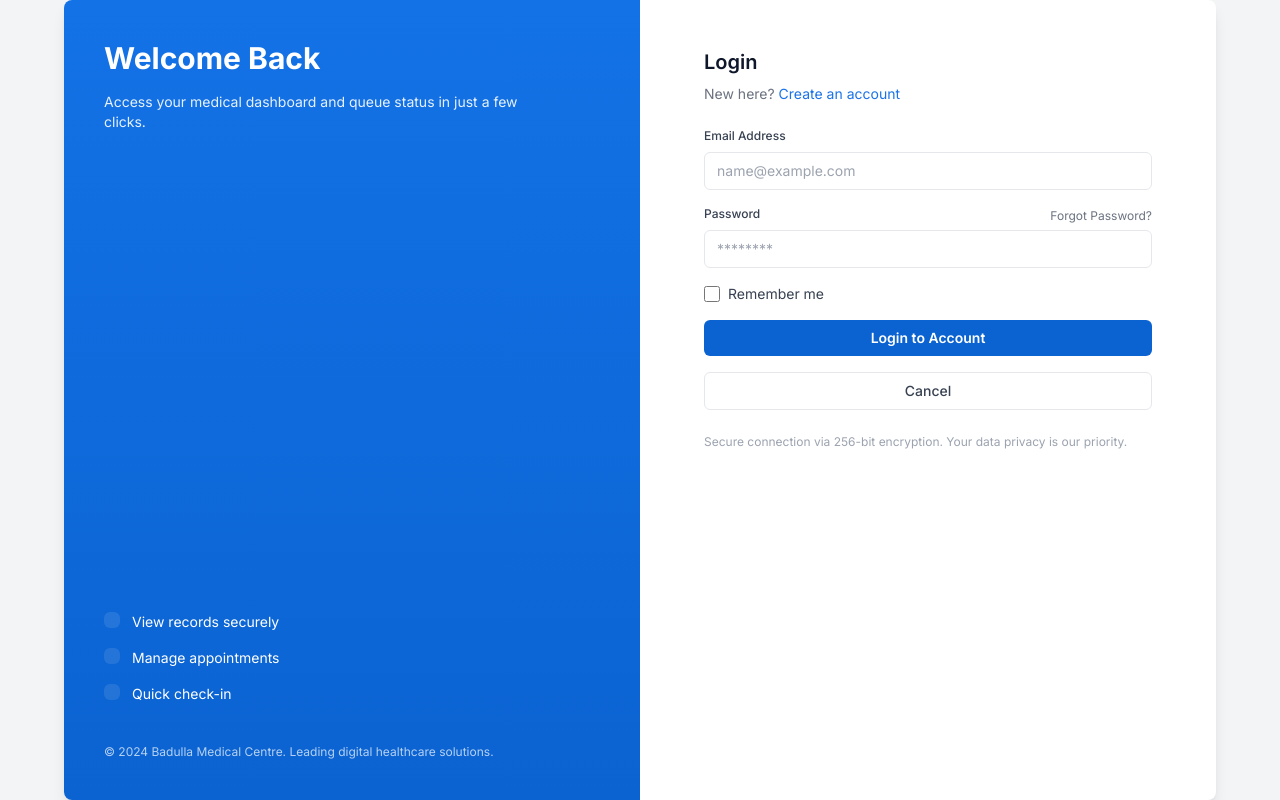
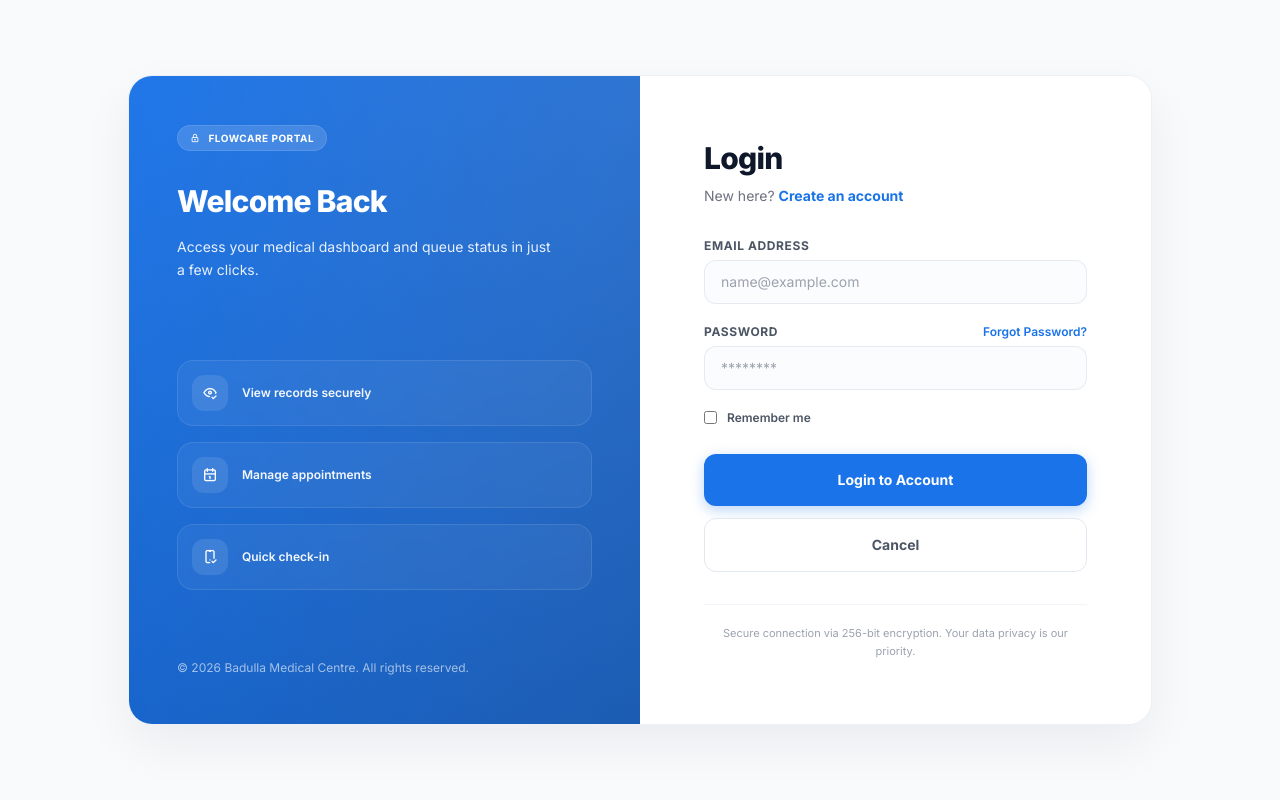
Before and after one commit to SajithNuski/Flowcare-clinic-management-system, a React (Vite) app in the folder frontend/: page /login in a window 1280 px wide. Built offline with nearby package versions, Linux system fonts and the light colour scheme; no server answers.

Commit message:
rebuild the login and register pages according to SKILL.md

```diff
--- a/frontend/src/pages/LoginPage.jsx
+++ b/frontend/src/pages/LoginPage.jsx
@@ -55,67 +55,81 @@ function LoginPage() {
   }
 
   return (
-    <div className="min-h-screen bg-[#F3F4F6]">
-      <div className="mx-auto flex min-h-screen max-w-6xl overflow-hidden rounded-lg bg-white shadow-lg">
-        {/* Left hero panel */}
-        <div className="hidden w-1/2 flex-col gap-6 bg-gradient-to-b from-[#1372E6] to-[#0B63D1] p-10 text-white sm:flex">
-          <div>
-            <h2 className="text-3xl font-bold">Welcome Back</h2>
-            <p className="mt-4 max-w-md text-sm text-white/90">
+    <div className="min-h-screen bg-[#F8FAFC] flex items-center justify-center p-4 sm:p-6 lg:p-8">
+      <div className="mx-auto flex w-full max-w-5xl overflow-hidden rounded-[24px] bg-white border border-slate-200/60 shadow-[0_20px_50px_rgba(15,23,42,0.06)] min-h-[600px]">
+
+        {/* Left Hero Panel */}
+        <div className="relative hidden w-1/2 flex-col justify-between bg-gradient-to-br from-[#1A73E8] to-[#1557B0] p-12 text-white sm:flex overflow-hidden">
+          {/* Subtle grid backdrop pattern */}
+          <div className="absolute inset-0 bg-[radial-gradient(ellipse_at_top_right,_var(--tw-gradient-stops))] from-white/10 to-transparent pointer-events-none" />
+
+          <div className="relative z-10">
+            <div className="inline-flex items-center gap-2 rounded-full bg-white/15 px-3 py-1 text-[10px] font-bold uppercase tracking-wider text-white border border-white/10 mb-8 backdrop-blur-sm">
+              <i className="ti ti-lock" /> FlowCare Portal
+            </div>
+            <h2 className="text-3xl font-extrabold tracking-tight text-white leading-tight font-sans">
+              Welcome Back
+            </h2>
+            <p className="mt-4 max-w-sm text-sm text-[#E8F0FE] leading-relaxed">
               Access your medical dashboard and queue status in just a few
               clicks.
             </p>
           </div>
 
-          <div className="mt-auto space-y-4">
-            <div className="flex items-start gap-3">
-              <div className="rounded-md bg-white/10 p-2 text-white" />
-              <div className="text-sm">View records securely</div>
+          <div className="relative z-10 space-y-4 my-auto pt-8">
+            <div className="flex items-center gap-3.5 bg-white/5 border border-white/10 rounded-2xl p-3.5 backdrop-blur-sm">
+              <div className="flex h-9 w-9 shrink-0 items-center justify-center rounded-xl bg-white/10 text-white">
+                <i className="ti ti-eye-check text-base" />
               </div>
-            <div className="flex items-start gap-3">
-              <div className="rounded-md bg-white/10 p-2 text-white" />
-              <div className="text-sm">Manage appointments</div>
+              <div className="text-xs font-semibold text-white/95">View records securely</div>
             </div>
-            <div className="flex items-start gap-3">
-              <div className="rounded-md bg-white/10 p-2 text-white" />
-              <div className="text-sm">Quick check-in</div>
+            <div className="flex items-center gap-3.5 bg-white/5 border border-white/10 rounded-2xl p-3.5 backdrop-blur-sm">
+              <div className="flex h-9 w-9 shrink-0 items-center justify-center rounded-xl bg-white/10 text-white">
+                <i className="ti ti-calendar text-base" />
               </div>
-
-            <div className="pt-6 text-xs text-white/70">
-              © 2024 Badulla Medical Centre. Leading digital healthcare
-              solutions.
+              <div className="text-xs font-semibold text-white/95">Manage appointments</div>
             </div>
+            <div className="flex items-center gap-3.5 bg-white/5 border border-white/10 rounded-2xl p-3.5 backdrop-blur-sm">
+              <div className="flex h-9 w-9 shrink-0 items-center justify-center rounded-xl bg-white/10 text-white">
+                <i className="ti ti-device-mobile-check text-base" />
+              </div>
+              <div className="text-xs font-semibold text-white/95">Quick check-in</div>
             </div>
           </div>
 
-        {/* Right form panel */}
-        <div className="w-full sm:w-1/2 p-8 sm:p-12">
-          <div className="mx-auto max-w-md">
-            <h3 className="text-xl font-semibold text-[#0F172A]">
+          <div className="relative z-10 text-xs text-white/60 pt-6">
+            &copy; {new Date().getFullYear()} Badulla Medical Centre. All rights reserved.
+          </div>
+        </div>
+
+        {/* Right Form Panel */}
+        <div className="w-full sm:w-1/2 p-8 sm:p-12 lg:p-16 flex items-center bg-white">
+          <div className="w-full max-w-md mx-auto">
+            <h3 className="text-3xl font-extrabold text-[#0F172A] tracking-tight">
               Login
             </h3>
-            <div className="mt-2 text-sm text-[#6B7280]">
+            <div className="mt-2.5 text-sm text-[#6B7280]">
               New here?{" "}
-              <Link to="/register" className="text-[#1A73E8]">
+              <Link to="/register" className="font-bold text-[#1A73E8] hover:text-[#1557B0] transition-colors">
                 Create an account
               </Link>
             </div>
 
-            <form onSubmit={handleSubmit} className="mt-6 space-y-4">
+            <form onSubmit={handleSubmit} className="mt-8 space-y-5">
               {success && (
-                <div className="rounded-md bg-emerald-50 border border-emerald-200 px-3 py-2 text-sm text-emerald-800">
+                <div className="rounded-xl bg-[#EAFAF1] border border-[#2ECC71]/25 px-4 py-3 text-xs font-semibold text-[#16A34A]">
                   {success}
                 </div>
               )}
 
               {error && (
-                <div className="rounded-md bg-red-50 px-3 py-2 text-sm text-red-700">
+                <div className="rounded-xl bg-[#FEE2E2] border border-[#DC2626]/20 px-4 py-3 text-xs font-semibold text-[#DC2626]">
                   {error}
                 </div>
               )}
 
               <div>
-                <label className="mb-1 block text-xs font-medium text-[#374151]">
+                <label className="mb-1.5 block text-xs font-bold text-[#4B5563] uppercase tracking-wider">
                   Email Address
                 </label>
                 <input
@@ -124,16 +138,16 @@ function LoginPage() {
                   value={identifier}
                   onChange={(e) => setIdentifier(e.target.value)}
                   placeholder="name@example.com"
-                  className="mt-1 w-full rounded-md border border-[#E5E7EB] px-3 py-2 text-sm focus:border-[#1A73E8] focus:outline-none"
+                  className="h-11 w-full rounded-xl border border-slate-200/80 bg-slate-50/50 px-4 text-sm outline-none transition-all focus:border-[#1A73E8] focus:bg-white focus:ring-2 focus:ring-[#1A73E8]/10"
                 />
               </div>
 
               <div>
-                <div className="flex items-center justify-between">
-                  <label className="mb-1 block text-xs font-medium text-[#374151]">
+                <div className="flex items-center justify-between mb-1.5">
+                  <label className="block text-xs font-bold text-[#4B5563] uppercase tracking-wider">
                     Password
                   </label>
-                  <a className="text-xs text-[#6B7280] hover:underline">
+                  <a className="text-xs font-semibold text-[#1A73E8] hover:text-[#1557B0] cursor-pointer hover:underline">
                     Forgot Password?
                   </a>
                 </div>
@@ -143,24 +157,25 @@ function LoginPage() {
                   value={password}
                   onChange={(e) => setPassword(e.target.value)}
                   placeholder="********"
-                  className="mt-1 w-full rounded-md border border-[#E5E7EB] px-3 py-2 text-sm focus:border-[#1A73E8] focus:outline-none"
+                  className="h-11 w-full rounded-xl border border-slate-200/80 bg-slate-50/50 px-4 text-sm outline-none transition-all focus:border-[#1A73E8] focus:bg-white focus:ring-2 focus:ring-[#1A73E8]/10"
                 />
               </div>
 
               <div className="flex items-center gap-3">
-                <label className="inline-flex items-center gap-2 text-sm text-[#374151]">
+                <label className="inline-flex items-center gap-2.5 text-xs font-semibold text-[#4B5563] cursor-pointer select-none">
                   <input
                     type="checkbox"
-                    className="h-4 w-4 rounded border-[#E5E7EB]"
-                  />{" "}
+                    className="h-4.5 w-4.5 rounded border-slate-300 text-[#1A73E8] focus:ring-[#1A73E8]/20 transition-all cursor-pointer"
+                  />
                   Remember me
                 </label>
               </div>
 
+              <div className="space-y-3 pt-2">
                 <button
                   type="submit"
                   disabled={loading}
-                className="mt-2 w-full rounded-md bg-[#0B63D1] px-4 py-2 text-sm font-semibold text-white disabled:opacity-60"
+                  className="cursor-pointer w-full rounded-xl bg-[#1A73E8] px-4 py-4 text-sm font-bold text-white shadow-[0_4px_14px_rgba(26,115,232,0.3)] transition-all duration-300 hover:bg-[#1557B0] hover:shadow-[0_6px_20px_rgba(26,115,232,0.5)] hover:-translate-y-0.5 active:translate-y-0 disabled:opacity-60 disabled:pointer-events-none"
                 >
                   {loading ? "Signing in…" : "Login to Account"}
                 </button>
@@ -168,13 +183,14 @@ function LoginPage() {
                 <button
                   type="button"
                   onClick={() => navigate("/")}
-                className="mt-2 w-full rounded-md border border-[#E5E7EB] bg-white px-4 py-2 text-sm font-medium text-[#374151] hover:bg-[#F9FAFB]"
+                  className="cursor-pointer w-full rounded-xl border border-slate-200 bg-white px-4 py-4 text-sm font-bold text-[#4B5563] transition-all hover:bg-slate-50"
                 >
                   Cancel
                 </button>
+              </div>
             </form>
 
-            <p className="mt-6 text-xs text-[#9CA3AF]">
+            <p className="mt-8 text-[11px] leading-relaxed text-[#9CA3AF] text-center border-t border-slate-100 pt-5">
               Secure connection via 256-bit encryption. Your data privacy is our
               priority.
             </p>
```
Also changed, not shown: frontend/src/pages/RegisterPage.jsx (+72 -53 lines). Lines whose indentation alone changed are shown as unchanged.
